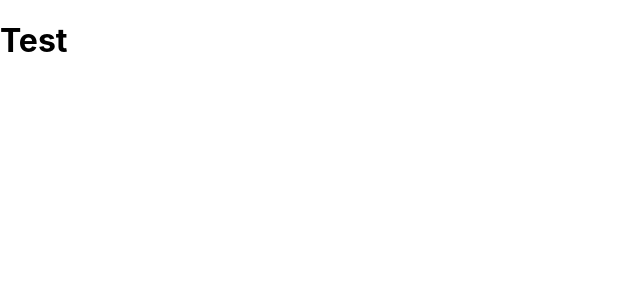
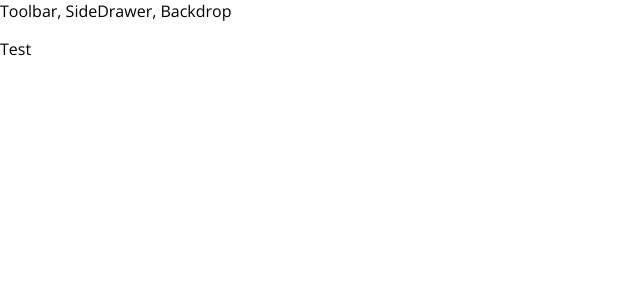
Before and after one commit to JamesonC/Burger-Builder, a React (Create React App) app: page / in a window 1280 px wide. Shown: the top 300 px of the page, without its empty margins (0-640 px from the left). Built offline with nearby package versions, Linux system fonts and the light colour scheme.

Commit message:
layout.js component

```diff
--- a/src/App.js
+++ b/src/App.js
@@ -1,11 +1,17 @@
-import React from 'react';
+import React, { Component } from 'react';
 
-function App() {
-  return (
-    <div>
-      <h1>Test</h1>
-    </div>
-  );
+import Layout from './components/Layout/Layout';
+
+class App extends Component {
+  render() {
+    return (
+      <div>
+        <Layout>
+          <p>Test</p>
+        </Layout>
+      </div>
+    );
+  }
 }
 
 export default App;
--- /dev/null
+++ b/src/components/Layout/Layout.js
@@ -0,0 +1,12 @@
+import React, { Fragment } from 'react';
+
+const layout = (props) => (
+    <Fragment>
+        <div>Toolbar, SideDrawer, Backdrop</div>
+        <main>
+            {props.children}
+        </main>
+    </Fragment>
+);
+
+export default layout;
--- a/src/index.css
+++ b/src/index.css
@@ -1,8 +1,6 @@
 body {
   margin: 0;
-  font-family: -apple-system, BlinkMacSystemFont, 'Segoe UI', 'Roboto', 'Oxygen',
-    'Ubuntu', 'Cantarell', 'Fira Sans', 'Droid Sans', 'Helvetica Neue',
-    sans-serif;
+  font-family: "Open Sans", sans-serif;
   -webkit-font-smoothing: antialiased;
   -moz-osx-font-smoothing: grayscale;
 }
```
